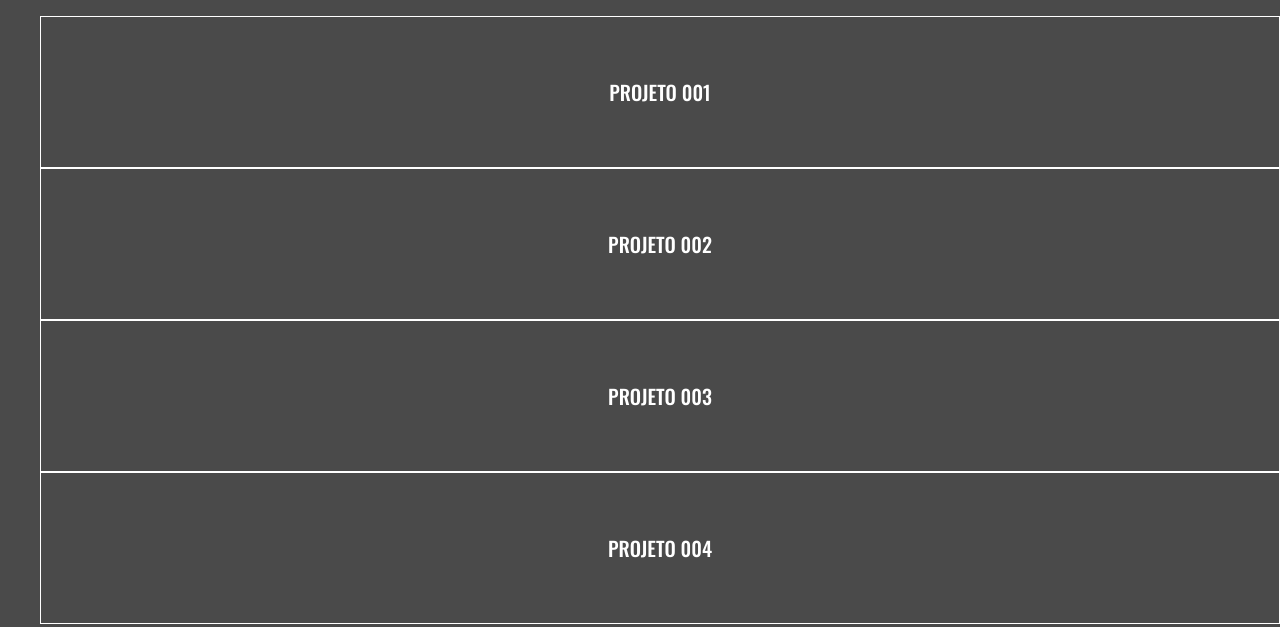
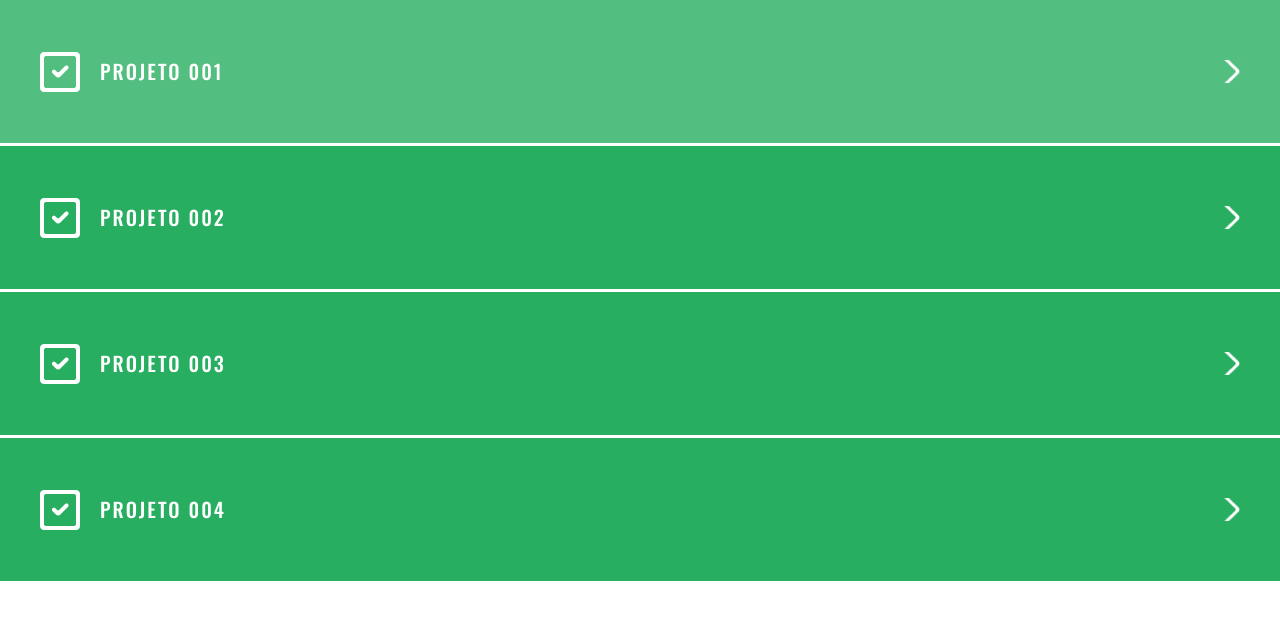
Before and after one commit to eduardobenck/pm-projetos, a plain HTML site: page pm-proj004/index.html in a window 1280 px wide. Drawn offline with nearby package versions, Linux system fonts and the light colour scheme.

Commit message:
Conclusão Projeto 004

```diff
--- a/pm-proj004/estilo.css
+++ b/pm-proj004/estilo.css
@@ -1,24 +1,43 @@
-body{
-    background: #4a4a4a;
-    text-align: center;
+ul {
+    padding: 0;
+    margin: 0;
 }
 
-ul li {
-    height: 150px;
+li {
     list-style-type: none;
-    font-size: 20px;
-    text-transform: uppercase;
-    border: 1px solid #fff;
-    font-family: 'Oswald', sans-serif;
-    font-size: 20px;
-    font-weight: 500;
-    display: flex;
-    align-items: center;
-    justify-content: center;
+    background-color: #4a4a4a;
+    margin-bottom: 3px;
+    padding: 60px 40px 60px 100px;
+    background-image: url('done---1477--copy-3.png');
+    background-repeat: no-repeat;
+    background-position: 40px center;
 }
 
+li:hover {
+    background-color: #6e6e6e;
+}
+
+li.feito {
+    background-color: #27ae60;
+    background-image: url(done---1477-.png);
+
+}
+
+li.feito:hover {
+     background-color: #52be7f;
+}
 
 a {
     color: #fff;
     text-decoration: none;
+    display: block;
+    background-image: url('arrow-right---336-.png');
+    background-repeat: no-repeat;
+    background-position: right center;
+    font-family: 'Oswald', sans-serif;
+    font-size: 20px;
+    text-transform: uppercase;
+    letter-spacing: 2px;
+    -webkit-font-smoothing: antialiased;
+    font-weight: 500;
 }
--- a/pm-proj004/index.html
+++ b/pm-proj004/index.html
@@ -9,13 +9,15 @@
 
 </head>
 <body>
-    <ul>
-
-    <li><a href="/pm-proj001/">Projeto 001</a></li>
-    <li><a href="/pm-proj002/">Projeto 002</a></li>
-    <li><a href="/pm-proj003/">Projeto 003</a></li>
-    <li><a href="/pm-proj004/">Projeto 004</a></li>
-
-    </ul>
+   <ul>
+       <li class="feito">
+       <a href="../pm-proj001/index.html">Projeto 001</a></li>
+       <li class="feito">
+       <a href="../pm-proj002/index.html">Projeto 002</a></li>
+       <li class="feito">
+       <a href="../pm-proj003/index.html">Projeto 003</a></li>
+       <li class="feito">
+       <a href="../pm-proj004/index.html">Projeto 004</a></li>
+   </ul>
 </body>
 </html>
```
Also changed, not shown: index.html (+1 -1 lines).
